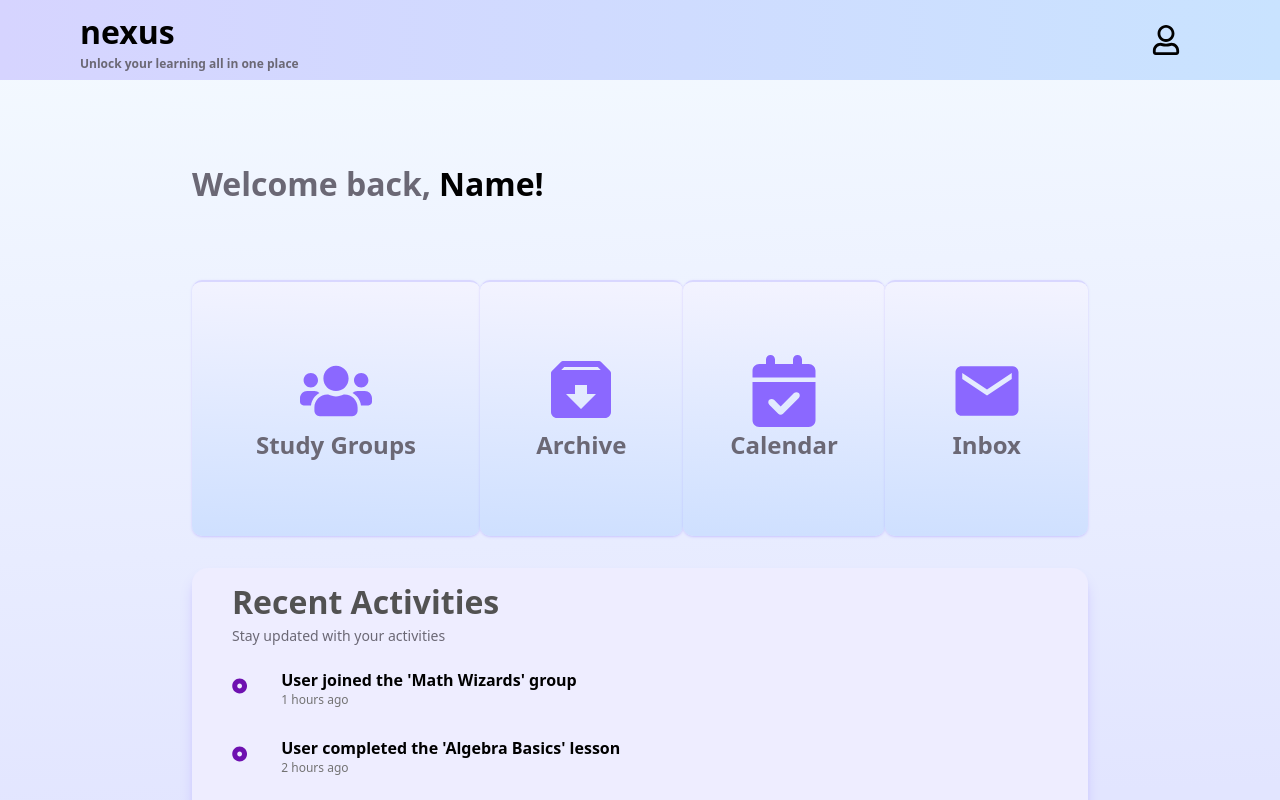
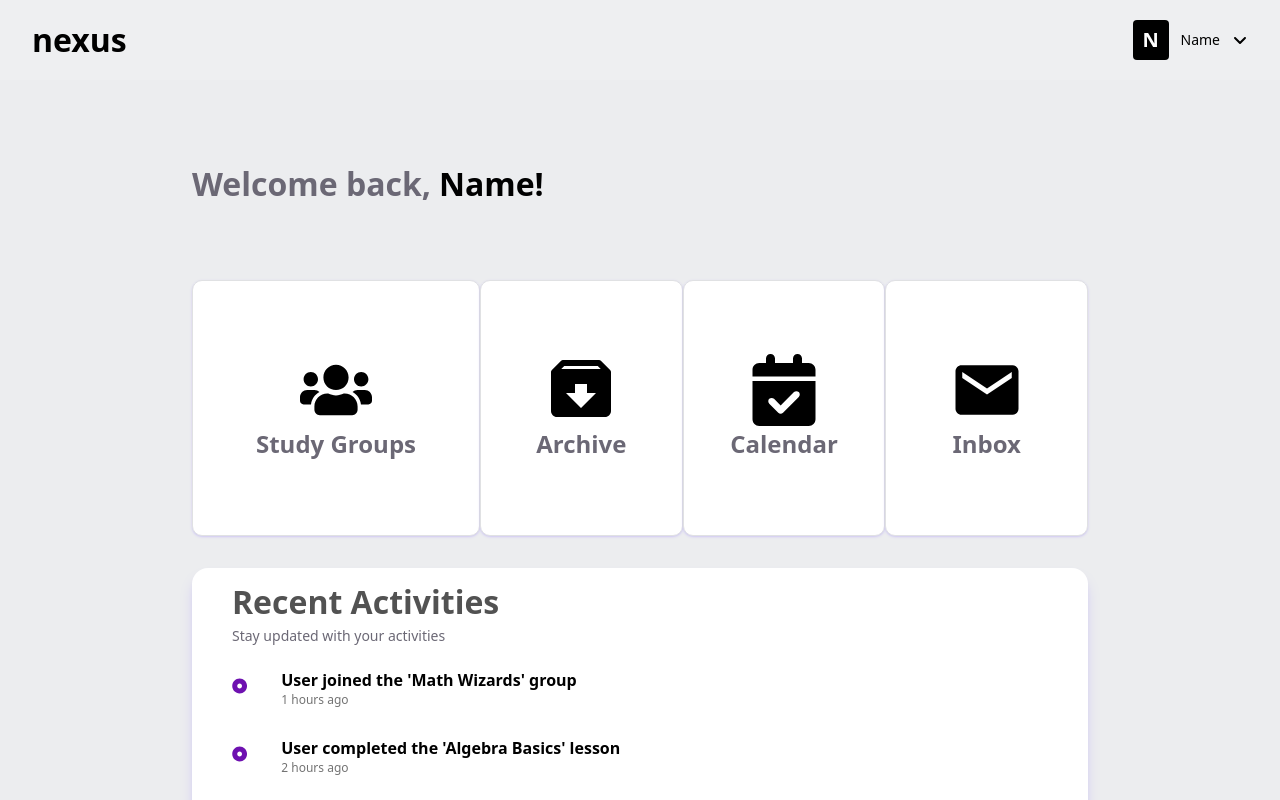
Before and after one commit to mebz2/nexus, a React (Vite) app in the folder client/: page /home in a window 1280 px wide. Shown: the top 800 px of the page. Built offline with nearby package versions, Linux system fonts and the light colour scheme.

Commit message:
refactoring and design changes

```diff
--- a/client/src/pages/Dashboard/Dashboard.tsx
+++ b/client/src/pages/Dashboard/Dashboard.tsx
@@ -1,9 +1,14 @@
-import { Activity, Navbar, CardContainer } from "./components";
+import { Activity, Navbar, Card } from "./components";
 import { MockActivities } from "../../mocks";
+import { Link } from "react-router-dom";
+import { FaUsers } from "react-icons/fa";
+import { IoMdMail } from "react-icons/io";
+import { FaCalendarCheck } from "react-icons/fa6";
+import { BiSolidArchiveIn } from "react-icons/bi";
 
 export default function Dashboard() {
 	return (
-		<div className="content-gradient h-screen">
+		<div className="bg-[#ECEDEF] h-screen">
 			{/*nav bar*/}
 			<Navbar />
 			<div className="flex flex-col  p-20 items-center ">
@@ -14,15 +19,34 @@ export default function Dashboard() {
 				</div>
 
 				{/*cards*/}
-				<CardContainer />
+				<div className="flex w-[80%] mt-10 h-80 items-center justify-between">
+					<Link to="/groups">
+						<Card
+							id="study-groups"
+							label="Study Groups"
+							Icon={FaUsers}
+						/>
+					</Link>
+					<Card
+						id="archive"
+						label="Archive"
+						Icon={BiSolidArchiveIn}
+					/>
+					<Card
+						id="calendar"
+						label="Calendar"
+						Icon={FaCalendarCheck}
+					/>
+					<Card id="inbox" label="Inbox" Icon={IoMdMail} />
+				</div>
 
 				{/*recent activities*/}
-				<div className="h-full  w-[80%] rounded-2xl bg-[#EEEDFF] shadow-lg shadow-[#4C23FF]/20 pl-10 pb-5 pt-2.5 hover:shadow-2xl">
+				<div className="h-full  w-[80%] rounded-2xl bg-white shadow-lg shadow-[#4C23FF]/20 pl-10 pb-5 pt-2.5 hover:shadow-2xl">
 					<h1 className=" text-neutral-600">Recent Activities</h1>
 					<p className="text-sm text-[#6B6875] font-medium">
 						Stay updated with your activities
 					</p>
-					{MockActivities.slice(0, 4).map((activity) => {
+					{MockActivities.slice(0, 3).map((activity) => {
 						return (
 							<Activity
 								key={activity.id}
--- a/client/src/pages/Dashboard/components/Card.tsx
+++ b/client/src/pages/Dashboard/components/Card.tsx
@@ -16,16 +16,16 @@ const Card = ({ id, label, Icon }: CardProps) => {
 			onMouseLeave={() => setVisible(false)}
 			id={id}
 			className="
-          card-gradient flex flex-col justify-center items-center
+          bg-white flex flex-col justify-center items-center
           h-64 w-72 rounded-[10px] shadow-sm shadow-[#4C23FF]/15
           hover:shadow-xl hover:shadow-[#4C23FF]/20 hover:cursor-pointer
-          relative border-t-2 border-border"
+          relative border border-[#E0E1E3]"
 		>
-			<Icon className="text-7xl text-[#8B68FF]" />
+			<Icon className="text-7xl text-black" />
 			<h2 className="text-[#6B6875]">{label}</h2>
 			<IoMdArrowRoundForward
 				size={30}
-				className={`text-[#1D158C] absolute bottom-2.5 right-4.5
+				className={`text-black absolute bottom-2.5 right-4.5
             ${visible ? "visible" : "invisible"}`}
 			/>
 		</div>
--- a/client/src/pages/Dashboard/components/CardContainer.tsx
+++ /dev/null
@@ -1,23 +0,0 @@
-import { Link } from "react-router-dom";
-import { FaUsers } from "react-icons/fa";
-import { IoMdMail } from "react-icons/io";
-import { FaCalendarCheck } from "react-icons/fa6";
-import { BiSolidArchiveIn } from "react-icons/bi";
-
-import Card from "./Card";
-
-const CardContainer = () => {
-	return (
-		/*card container*/
-		<div className="flex w-[80%] mt-10 h-80 items-center justify-between">
-			<Link to="/groups">
-				<Card id="study-groups" label="Study Groups" Icon={FaUsers} />
-			</Link>
-			<Card id="archive" label="Archive" Icon={BiSolidArchiveIn} />
-			<Card id="calendar" label="Calendar" Icon={FaCalendarCheck} />
-			<Card id="inbox" label="Inbox" Icon={IoMdMail} />
-		</div>
-	);
-};
-
-export default CardContainer;
--- a/client/src/pages/Dashboard/components/Navbar.tsx
+++ b/client/src/pages/Dashboard/components/Navbar.tsx
@@ -1,35 +1,37 @@
 import { useState } from "react";
-import { FaRegUser } from "react-icons/fa";
 import { Link } from "react-router-dom";
+import { FaAngleDown } from "react-icons/fa6";
 const Navbar = () => {
 	const [background, setBackground] = useState(false);
 	return (
-		<div className="navbar-gradient h-20  flex items-center p-10 pl-20 pr-20 justify-between ">
+		<div className=" bg-[#EEEFF1] h-20  flex items-center p-10 pl-8 pr-8 justify-between ">
 			{/*logo and tag line*/}
 			<div className="h-[70px] w-[300px] flex flex-col justify-center  ">
 				<Link to="/home">
 					<h1 className="m-0 hover:cursor-pointer">nexus</h1>
 				</Link>
-				<p className="mt-0 text-xs font-bold text-[#6B6875]">
-					Unlock your learning all in one place
-				</p>
 			</div>
+
+			<div className="flex gap-3 items-center">
 				<Link to="/login">
 					<div
 						onMouseEnter={() => setBackground(true)}
 						onMouseLeave={() => setBackground(false)}
-					className={`
-			           hover:cursor-pointer rounded-full h-17 w-17 flex justify-center items-center
-			          ${background ? "bg-[#D6D4FF]" : ""}
-			        `}
+						className="
+			           hover:cursor-pointer rounded-sm h-10 w-9 flex
+					justify-center items-center bg-black"
 					>
-					<FaRegUser
-						className={`
-				            text-3xl text-black  outline-none"
-			            `}
+						<p className="text-white font-bold text-xl">N</p>
+					</div>
+				</Link>
+
+				<p className="text-sm font-medium">Name</p>
+				<FaAngleDown
+					className="
+					hover:cursor-pointer
+				"
 				/>
 			</div>
-			</Link>
 		</div>
 	);
 };
--- a/client/src/pages/Dashboard/components/index.ts
+++ b/client/src/pages/Dashboard/components/index.ts
@@ -1,3 +1,4 @@
 export { default as Activity } from "./Activity";
 export { default as CardContainer } from "./CardContainer";
 export { default as Navbar } from "./Navbar";
+export { default as Card } from "./Card";
```
Lines whose indentation alone changed are shown as unchanged.
